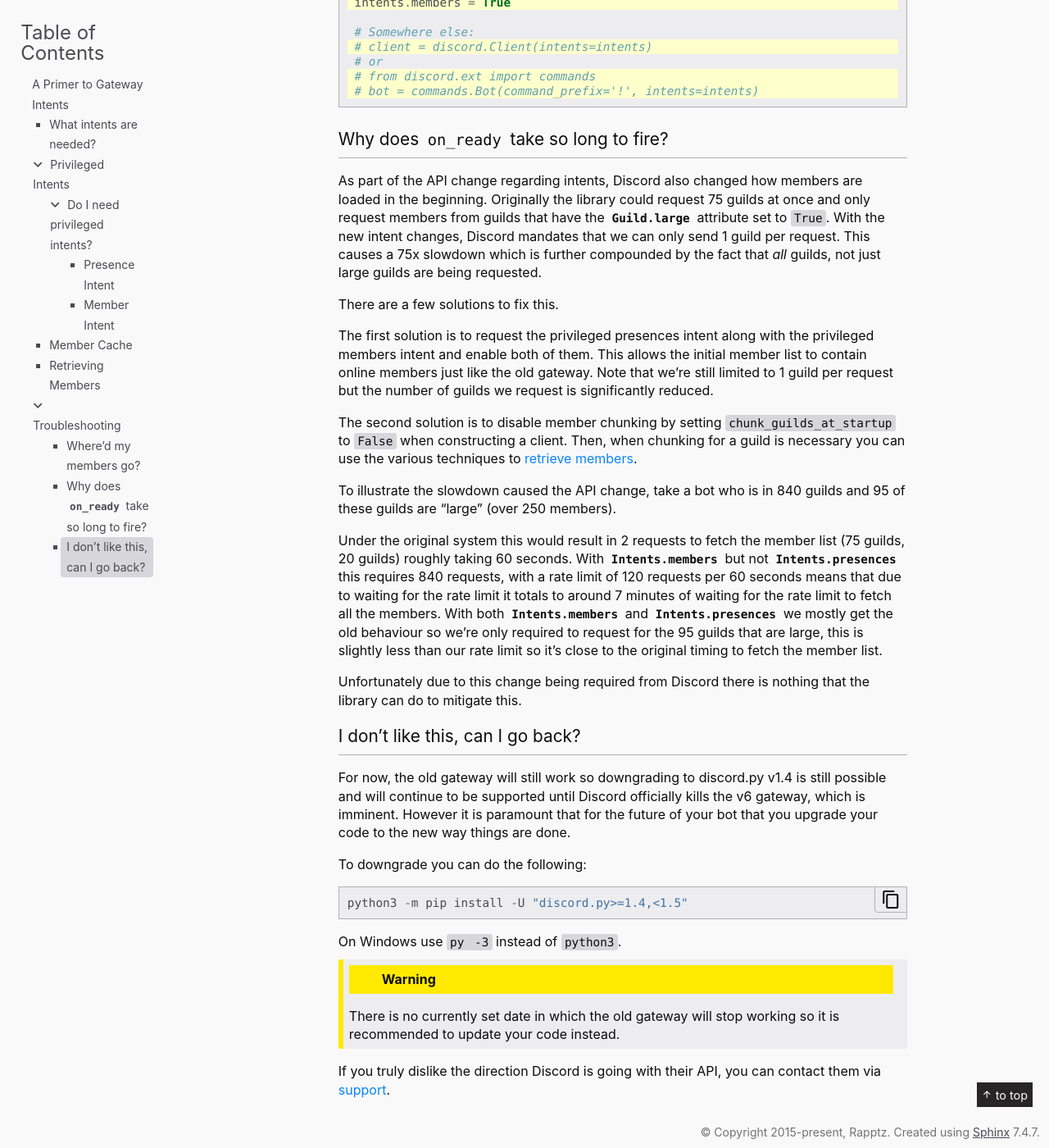
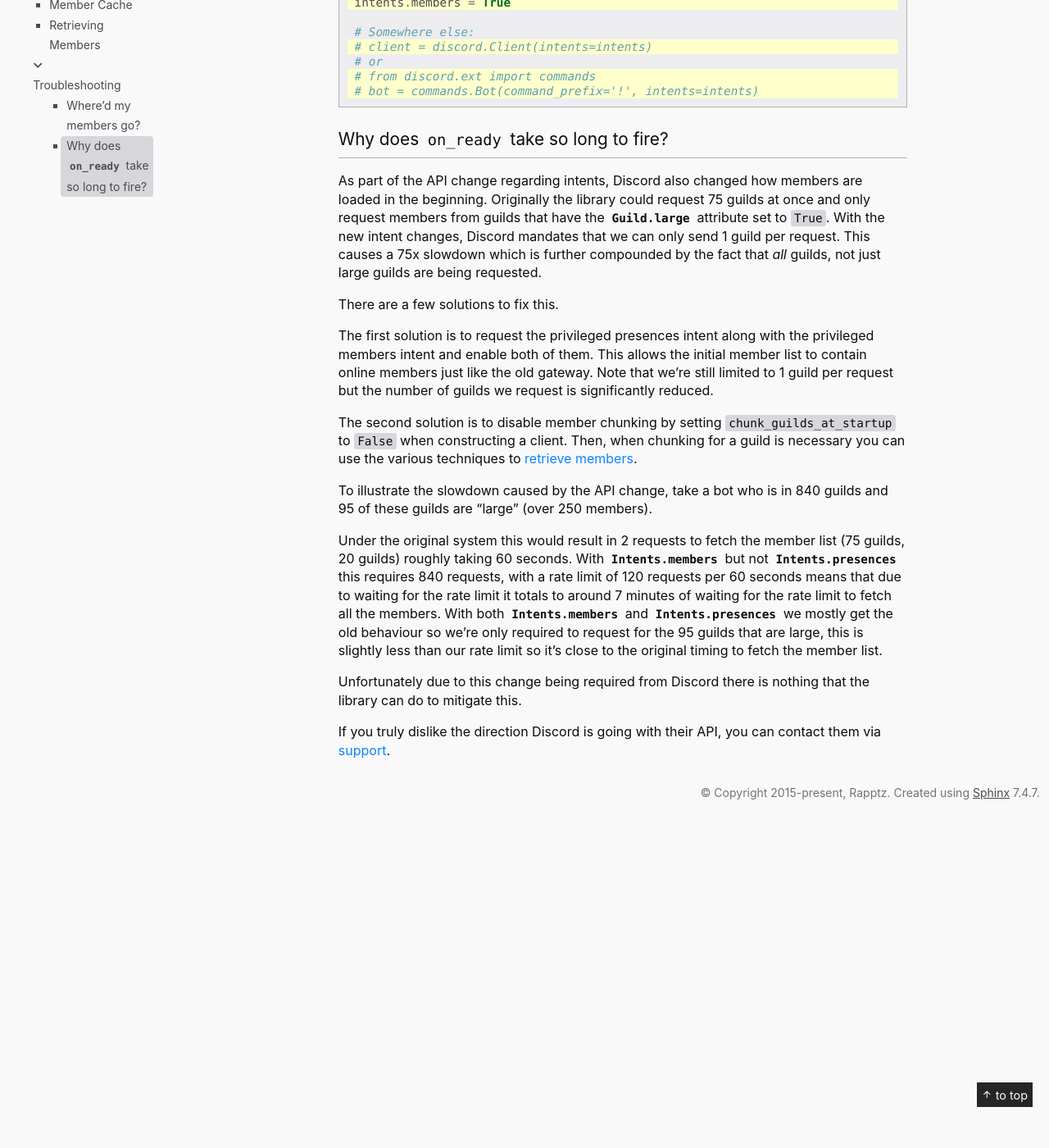
Before and after one commit to spartacus0816/dsbot, a Sphinx documentation site: the page built from docs/intents.rst, in a window 1280 px wide and 1400 px high, scrolled down 4735 px. Shown: the whole window at 82% size. Built offline with Sphinx 7.4.7, drawn with Linux system fonts in a browser that asks for light colours; some of the changed text lies outside the part shown.

Commit message:
[docs] Grammar fixes for intents.rst

```diff
--- a/docs/intents.rst
+++ b/docs/intents.rst
@@ -121,7 +121,7 @@
 - :func:`on_reaction_add` will have the ``user`` parameter be a member when in a guild even if cache is disabled.
 - :func:`on_raw_reaction_add` will have :attr:`RawReactionActionEvent.member` be a member when in a guild even if cache is disabled.
 - The reaction add events do not contain additional information when in direct messages. This is a Discord limitation.
-- The reaction removal events do not have the member information. This is a Discord limitation.
+- The reaction removal events do not have member information. This is a Discord limitation.
 
 Other events that take a :class:`Member` will require the use of the member cache. If absolute accuracy over the member cache is desirable, then it is advisable to have the :attr:`Intents.members` intent enabled.
 
@@ -181,27 +181,10 @@
 
 The second solution is to disable member chunking by setting ``chunk_guilds_at_startup`` to ``False`` when constructing a client. Then, when chunking for a guild is necessary you can use the various techniques to :ref:`retrieve members <retrieving_members>`.
 
-To illustrate the slowdown caused the API change, take a bot who is in 840 guilds and 95 of these guilds are "large" (over 250 members).
+To illustrate the slowdown caused by the API change, take a bot who is in 840 guilds and 95 of these guilds are "large" (over 250 members).
 
 Under the original system this would result in 2 requests to fetch the member list (75 guilds, 20 guilds) roughly taking 60 seconds. With :attr:`Intents.members` but not :attr:`Intents.presences` this requires 840 requests, with a rate limit of 120 requests per 60 seconds means that due to waiting for the rate limit it totals to around 7 minutes of waiting for the rate limit to fetch all the members. With both :attr:`Intents.members` and :attr:`Intents.presences` we mostly get the old behaviour so we're only required to request for the 95 guilds that are large, this is slightly less than our rate limit so it's close to the original timing to fetch the member list.
 
 Unfortunately due to this change being required from Discord there is nothing that the library can do to mitigate this.
 
-I don't like this, can I go back?
-~~~~~~~~~~~~~~~~~~~~~~~~~~~~~~~~~~~
-
-For now, the old gateway will still work so downgrading to discord.py v1.4 is still possible and will continue to be supported until Discord officially kills the v6 gateway, which is imminent. However it is paramount that for the future of your bot that you upgrade your code to the new way things are done.
-
-To downgrade you can do the following:
-
-.. code-block:: python3
-
-    python3 -m pip install -U "discord.py>=1.4,<1.5"
-
-On Windows use ``py -3`` instead of ``python3``.
-
-.. warning::
-
-    There is no currently set date in which the old gateway will stop working so it is recommended to update your code instead.
-
 If you truly dislike the direction Discord is going with their API, you can contact them via `support <https://dis.gd/contact>`_.
```
Also changed, not shown: other parts of docs/intents.rst (+2 -2 lines).
